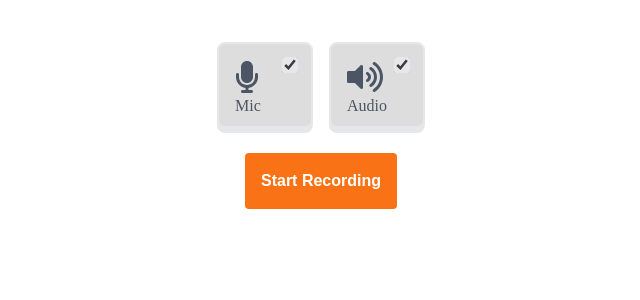
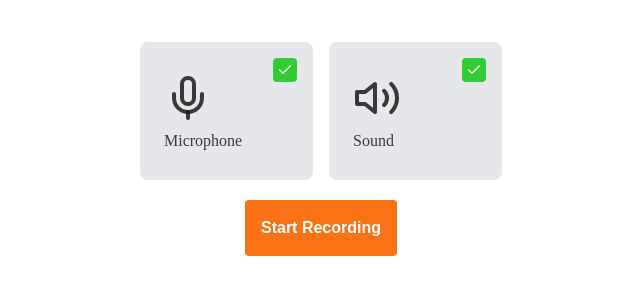
Before and after one commit to anwarulislam/screen-recorder, a Vue app: page / in a window 1280 px wide. Shown: the top 300 px of the page, without its empty margins (319-959 px from the left). Built offline with nearby package versions, Linux system fonts and the light colour scheme.

Commit message:
feat: settings done

```diff
--- a/src/components/Checkbox.vue
+++ b/src/components/Checkbox.vue
@@ -1,13 +1,30 @@
 <template>
-  <label :for="id" class="custom-check-label">
+  <div>
     <input
       type="checkbox"
       :id="id"
       :checked="checked"
-      class="x-absolute x-right-3 x-top-3 x-z-10"
+      class="x-hidden"
       @input="onChange"
     />
-    <div class="custom-check">
+    <label :for="id" class="custom-checkbox-label">
+      <div class="custom-checkbox-item">
+        <div class="x-tick x-flex x-h-5 x-w-5 x-items-center x-justify-center">
+          <svg
+            xmlns="http://www.w3.org/2000/svg"
+            width="16"
+            height="16"
+            viewBox="0 0 24 24"
+            fill="none"
+            stroke="currentColor"
+            stroke-width="2"
+            stroke-linecap="round"
+            stroke-linejoin="round"
+          >
+            <polyline points="20 6 9 17 4 12"></polyline>
+          </svg>
+        </div>
+        <div class="custom-checkbox text-left x-p-4">
           <!-- slot -->
           <div>
             <span class="x-icon">
@@ -16,66 +33,110 @@
           </div>
           <span>{{ label }}</span>
         </div>
+      </div>
     </label>
+  </div>
 </template>
 <script lang="ts" setup>
+import { ref } from "vue";
+
 const props = defineProps<{
   label: string;
   id: string;
   checked?: boolean;
 }>();
 
+const isChecked = ref(props.checked);
+
 const emit = defineEmits<{
   (e: "update:checked", checked: boolean): void;
 }>();
 
-const onChange = (e: Event | any) => {
+const onChange = (e: any) => {
+  console.log("e.target.value", e.target.checked);
   emit("update:checked", e.target.checked);
 };
 </script>
 
 <style scoped lang="css">
-.custom-check-label {
+.custom-checkbox-label {
+  background: #e5e7eb;
+  cursor: pointer;
   position: relative;
   border-radius: 8px;
-}
-.custom-check {
-  position: relative;
-  padding: 1rem;
-  border-radius: 8px;
-  border: 2px solid #e5e7eb;
-  box-shadow: inset 0px -5px 0px 0px #e5e7eb;
-  min-width: 60px;
-  text-align: left;
-  cursor: pointer;
-  transition: 0.3s;
-  color: #4b5563;
+  display: block;
+
+  width: 173px;
+  height: 138px;
 }
 
-.custom-check:hover {
-  box-shadow: inset 0px -10px 0px 0px #e5e7eb;
+.custom-checkbox-item {
+  background-color: white;
+  position: relative;
+}
+
+.custom-checkbox-item,
+.custom-checkbox {
+  border-radius: 8px;
+  position: absolute;
+  inset: 4px;
+  transition: background-color 0.2s cubic-bezier(0.65, 0.05, 0.36, 1);
+}
+.custom-checkbox {
+  background: white;
+  color: #1a1a1ad9;
+  display: flex;
+  flex-direction: column;
+  justify-content: space-evenly;
+  align-items: baseline;
+}
+
+.x-tick {
+  color: white;
+  border: 2px solid #e5e7eb;
+  border-radius: 4px;
+  position: absolute;
+  right: 12px;
+  top: 12px;
+  z-index: 10;
+  transition: background-color 0.2s cubic-bezier(0.65, 0.05, 0.36, 1);
+}
+
+.custom-checkbox-label:hover .x-tick {
+  background: #e5e7eb;
+}
+
+.custom-checkbox-label:hover .custom-checkbox-item {
+  background: #e5e7eb;
 }
 
 /* if checked */
-.custom-check-label input:checked + div {
-  background: #ddd;
+
+.x-icon {
+  font-size: 3rem;
 }
 
-.x-icon {
-  font-size: 2rem;
+/* if input checked */
+input:checked + .custom-checkbox-label .custom-checkbox {
+  background: #e5e7eb;
+}
+input:checked + .custom-checkbox-label .custom-checkbox-item {
+  background: #e5e7eb;
+}
+input:checked + .custom-checkbox-label .custom-checkbox-item {
+  background: #e5e7eb;
 }
 
-input[type="checkbox"] {
-  /* Styling checkbox */
-  width: 1rem;
-  height: 1rem;
-  border-radius: 4px;
-  border: 2px solid #e5e7eb;
-  transition: 0.3s;
+input:checked + .custom-checkbox-label .x-tick {
+  border: 2px solid limegreen;
+  background-color: limegreen;
 }
 
-input[type="checkbox"]:checked {
-  background: #e5e7eb;
-  accent-color: #e5e7eb;
+.x-icon svg {
+  display: inline-block;
+  font-size: inherit;
+  height: 1em;
+  overflow: visible;
+  vertical-align: -0.125em;
 }
 </style>
--- a/src/components/Settings.vue
+++ b/src/components/Settings.vue
@@ -1,20 +1,35 @@
 <template>
-  <div class="x-flex x-justify-center x-gap-4">
-    <Checkbox :checked="option.mic" label="Mic" id="mic">
-      <svg xmlns="http://www.w3.org/2000/svg" viewBox="0 0 384 512">
-        <path
-          d="M192 0C139 0 96 43 96 96V256c0 53 43 96 96 96s96-43 96-96V96c0-53-43-96-96-96zM64 216c0-13.3-10.7-24-24-24s-24 10.7-24 24v40c0 89.1 66.2 162.7 152 174.4V464H120c-13.3 0-24 10.7-24 24s10.7 24 24 24h72 72c13.3 0 24-10.7 24-24s-10.7-24-24-24H216V430.4c85.8-11.7 152-85.3 152-174.4V216c0-13.3-10.7-24-24-24s-24 10.7-24 24v40c0 70.7-57.3 128-128 128s-128-57.3-128-128V216z"
-          fill="currentColor"
-        />
+  <div class="setting-flex x-flex x-justify-center x-gap-4">
+    <Checkbox :checked="option.mic" label="Microphone" id="mic">
+      <svg
+        xmlns="http://www.w3.org/2000/svg"
+        viewBox="0 0 24 24"
+        fill="none"
+        stroke="currentColor"
+        stroke-width="2"
+        stroke-linecap="round"
+        stroke-linejoin="round"
+      >
+        <path d="M12 2a3 3 0 0 0-3 3v7a3 3 0 0 0 6 0V5a3 3 0 0 0-3-3Z"></path>
+        <path d="M19 10v2a7 7 0 0 1-14 0v-2"></path>
+        <line x1="12" y1="19" x2="12" y2="22"></line>
       </svg>
     </Checkbox>
-    <Checkbox :checked="option.audio" label="Audio" id="audio">
-      <svg xmlns="http://www.w3.org/2000/svg" viewBox="0 0 576 512">
-        <path
-          d="M215.03 71.05L126.06 160H24c-13.26 0-24 10.74-24 24v144c0 13.25 10.74 24 24 24h102.06l88.97 88.95c15.03 15.03 40.97 4.47 40.97-16.97V88.02c0-21.46-25.96-31.98-40.97-16.97zm233.32-51.08c-11.17-7.33-26.18-4.24-33.51 6.95-7.34 11.17-4.22 26.18 6.95 33.51 66.27 43.49 105.82 116.6 105.82 195.58 0 78.98-39.55 152.09-105.82 195.58-11.17 7.32-14.29 22.34-6.95 33.5 7.04 10.71 21.93 14.56 33.51 6.95C528.27 439.58 576 351.33 576 256S528.27 72.43 448.35 19.97zM480 256c0-63.53-32.06-121.94-85.77-156.24-11.19-7.14-26.03-3.82-33.12 7.46s-3.78 26.21 7.41 33.36C408.27 165.97 432 209.11 432 256s-23.73 90.03-63.48 115.42c-11.19 7.14-14.5 22.07-7.41 33.36 6.51 10.36 21.12 15.14 33.12 7.46C447.94 377.94 480 319.54 480 256zm-141.77-76.87c-11.58-6.33-26.19-2.16-32.61 9.45-6.39 11.61-2.16 26.2 9.45 32.61C327.98 228.28 336 241.63 336 256c0 14.38-8.02 27.72-20.92 34.81-11.61 6.41-15.84 21-9.45 32.61 6.43 11.66 21.05 15.8 32.61 9.45 28.23-15.55 45.77-45 45.77-76.88s-17.54-61.32-45.78-76.86z"
-          fill="currentColor"
-        /></svg
-    ></Checkbox>
+    <Checkbox :checked="option.audio" label="Sound" id="audio">
+      <svg
+        xmlns="http://www.w3.org/2000/svg"
+        viewBox="0 0 24 24"
+        fill="none"
+        stroke="currentColor"
+        stroke-width="2"
+        stroke-linecap="round"
+        stroke-linejoin="round"
+      >
+        <polygon points="11 5 6 9 2 9 2 15 6 15 11 19 11 5"></polygon>
+        <path d="M15.54 8.46a5 5 0 0 1 0 7.07"></path>
+        <path d="M19.07 4.93a10 10 0 0 1 0 14.14"></path>
+      </svg>
+    </Checkbox>
   </div>
 </template>
 <script lang="ts" setup>
```
Lines whose indentation alone changed are shown as unchanged.
